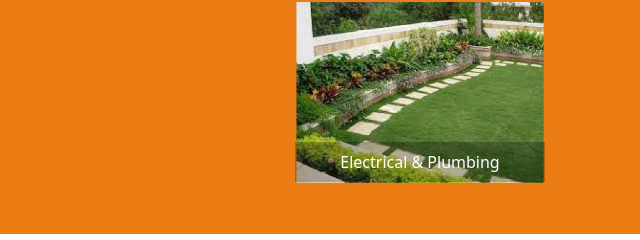
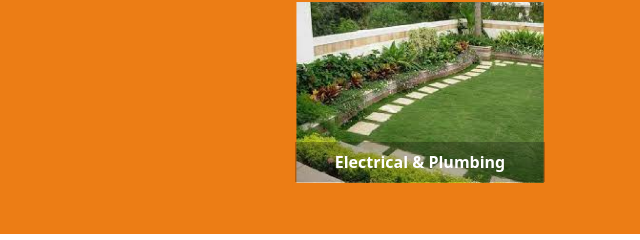
Before and after one commit to AkarshAnilkumar/HiTechDesigners_Website, a website: page index.html in a window 1280 px wide. Shown: the part 1741-1981 px from the top of the page, 0-640 px from the left. Drawn offline with nearby package versions, Linux system fonts and the light colour scheme.

Commit message:
Update index.html

```diff
--- a/index.html
+++ b/index.html
@@ -77,7 +77,7 @@
           <div class="flex gap-8 mt-8">
             <div class="rounded-lg overflow-hidden flex flex-col items-center justify-end p-3 h-48">
               <img src="Assets/image5.png" alt="Image 1" class="w-[48vh] h-48 object-contain">
-              <p class="bg-black bg-opacity-25 w-[19.5vw] text-white text-center py-2 mt-2" style="margin-top: -44.9px;">Electrical & Plumbing</p>
+              <p class="bg-black bg-opacity-25 w-[19.5vw] text-white text-center py-2 mt-2" style="margin-top: -44.9px;"><strong>Electrical & Plumbing</strong></p>
             </div>
             <div class="rounded-lg overflow-hidden flex flex-col items-center justify-end p-3 h-48">
               <img src="Assets/image6.png" alt="Image 1" class="w-[48vh] h-48 object-contain">
```
